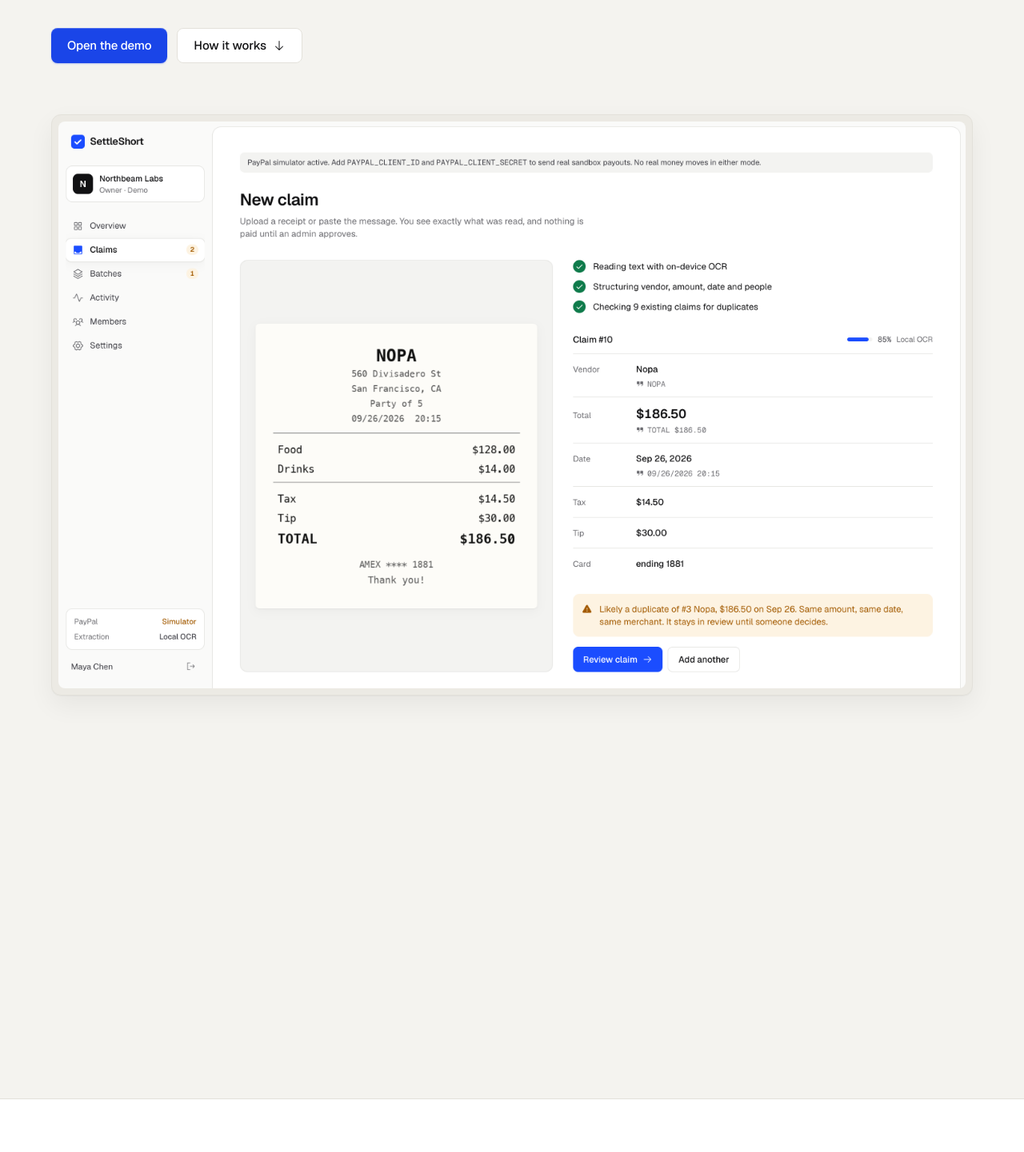
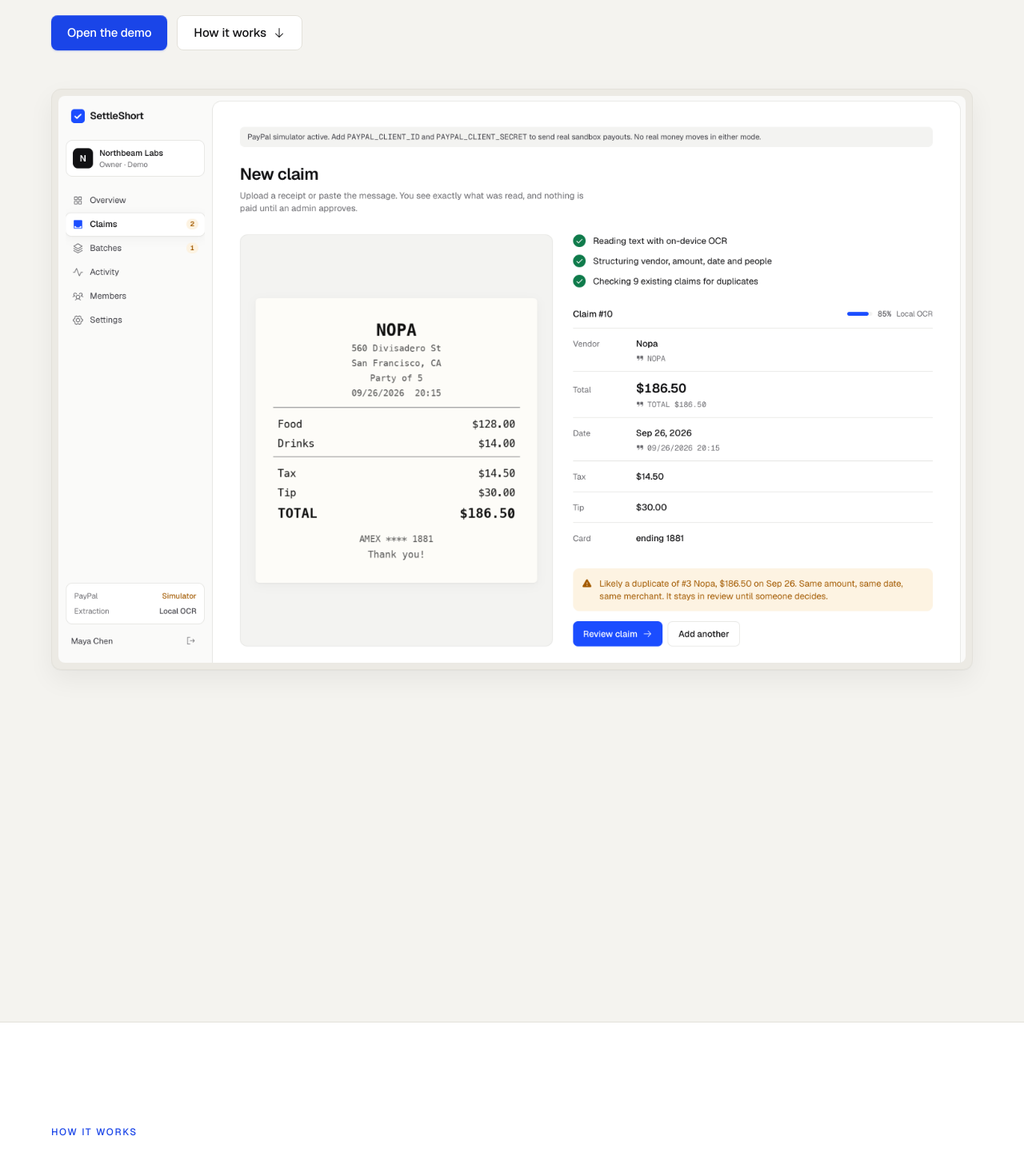
Before and after one commit to Tarunchintakunta/settleshort, a Next.js app: page / in a window 1280 px wide. Shown: the part 408-1849 px from the top of the page at 80% size. Built offline with nearby package versions, Linux system fonts and the light colour scheme; no server answers.

Commit message:
fix(marketing): tighten hero rhythm so the screenshot follows the CTAs
Co-Authored-By: Claude Opus 5.5 <noreply@anthropic.com>

```diff
--- a/src/app/(marketing)/page.tsx
+++ b/src/app/(marketing)/page.tsx
@@ -98,7 +98,7 @@ export default function Home() {
   return (
     <>
       {/* Hero */}
-      <section className={`${wrap} pt-16 sm:pt-24`}>
+      <section className={`${wrap} pt-14 sm:pt-20`}>
         <div className="max-w-[880px]">
           <h1 className="rise text-[42px] font-semibold leading-[1.02] tracking-[-0.035em] text-ink sm:text-[60px] lg:text-[68px]">
             Receipt in. Settled out. <span className="text-accent sm:block">One approve.</span>
@@ -116,7 +116,7 @@ export default function Home() {
             </a>
           </div>
         </div>
-        <div className="rise mt-14 sm:mt-16" style={{ animationDelay: "180ms" }}>
+        <div className="rise mt-10 sm:mt-12" style={{ animationDelay: "180ms" }}>
           <Shot
             src="/marketing/extraction.png"
             alt="SettleShort reading a $186.50 Nopa receipt: each extracted field (vendor, total, date, tax, tip, card) sits beside the receipt with the quoted text it came from, and a warning says it is likely a duplicate of claim #3."
@@ -127,7 +127,7 @@ export default function Home() {
       </section>
 
       {/* Problem */}
-      <section className={`${wrap} py-28 sm:py-36`} aria-labelledby="problem">
+      <section className={`${wrap} py-20 sm:py-28`} aria-labelledby="problem">
         <h2 id="problem" className="sr-only">
           Why paying people back is slow
         </h2>
```
